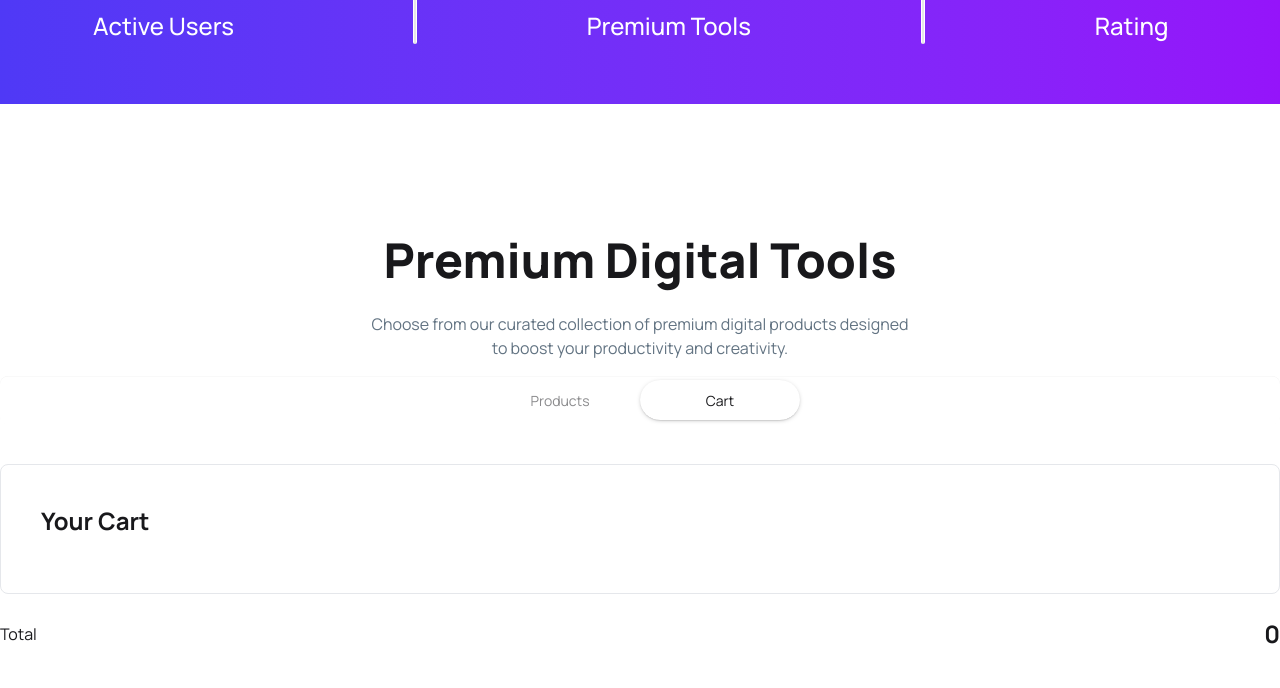
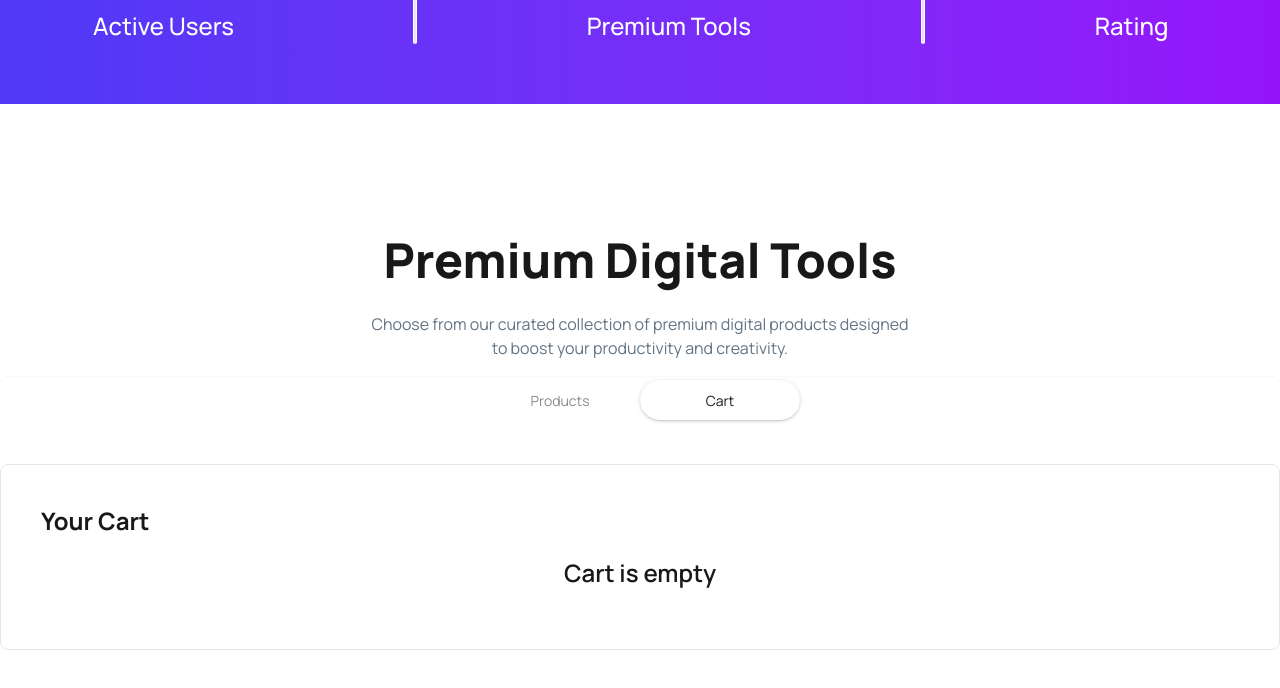
Before and after one commit to naheunpranto/Digitools-Platform, a React (Vite) app: page / in a window 1280 px wide. Both pictures are taken after a click on the radio button "Cart". Shown: the part 965-1653 px from the top of the page. Built offline with nearby package versions, Linux system fonts and the light colour scheme.

Commit message:
Removing items from cart

```diff
--- a/src/App.jsx
+++ b/src/App.jsx
@@ -34,7 +34,7 @@ function App() {
 
       <Products productsPromise = {productsPromise} activeTab = {activeTab} setActiveTab = {setActiveTab} carts = {carts} setCarts = {setCarts}/>
 
-      <Cart activeTab = {activeTab} carts = {carts}/>
+      <Cart activeTab = {activeTab} carts = {carts} setCarts = {setCarts}/>
 
       <Choose/>
 
--- a/src/components/Cart/Cart.jsx
+++ b/src/components/Cart/Cart.jsx
@@ -1,16 +1,28 @@
 
 
-const Cart = ({activeTab, carts}) => {
+const Cart = ({activeTab, carts, setCarts}) => {
 
     if(activeTab !== "cart") return null;
 
     const totalPrice = carts.reduce((sum, item) => sum + item.price, 0)
 
+    const handlePayment = () => {
+        setCarts([])
+    }
+
+    const handleRemove = (item) => {
+        const filteredArray = carts.filter(c => c.id !== item.id)
+        setCarts(filteredArray)
+    }
+
     return (
-        <div className="container mx-auto">
-            <div className=" border border-gray-200 rounded-lg p-10">
+        <div className="container mx-auto border border-gray-200 rounded-lg p-10">
+
                 <h1 className="text-2xl font-bold">Your Cart</h1>
 
+                {
+                    carts.length === 0 ? <p className="text-center text-2xl font-semibold p-5">Cart is empty</p> :
+                    <>
                         <div className="space-y-5 mt-4">
                     {
                         carts.map(item => <div key={item.id} className="flex items-center justify-between rounded-lg p-3 bg-[#F9FAFC]">
@@ -26,17 +38,20 @@ const Cart = ({activeTab, carts}) => {
                             </div>
 
                             <div>
-
+                                <span onClick={() => handleRemove(item)} className="text-red-500 font-bold cursor-pointer">Remove</span>
                             </div>
                         </div>)
                     }
                         </div>
+
+                        <div className="flex justify-between items-center mt-6 px-5">
+                            <div>Total</div>
+                            <div className="text-2xl font-bold">${totalPrice}</div>
                         </div>
 
-            <div className="flex justify-between items-center mt-6">
-                <div>Total</div>
-                <div className="text-2xl font-bold">0</div>
-            </div>
+                        <button onClick={handlePayment} className="btn w-full mt-5 rounded-3xl p-6 text-[16px] bg-linear-to-r from-[#4F39F6] to-[#9514FA] text-white font-bold">Proceed To Checkout</button>
+                    </>
+                }
         </div>
     );
 };
```
Lines whose indentation alone changed are shown as unchanged.
